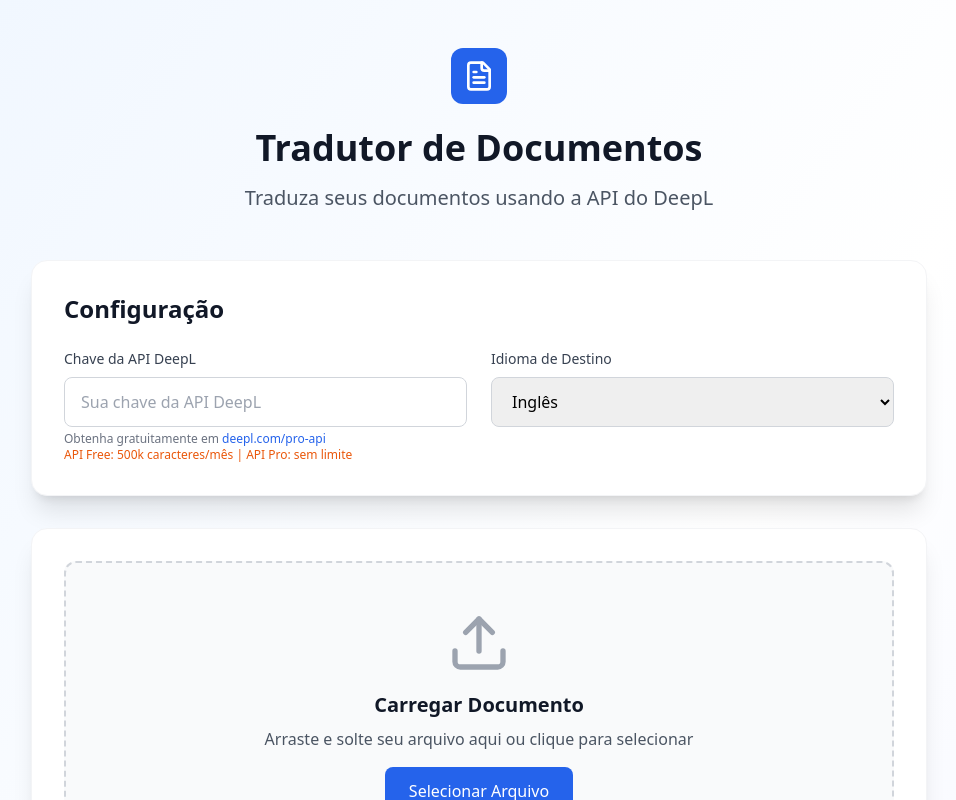
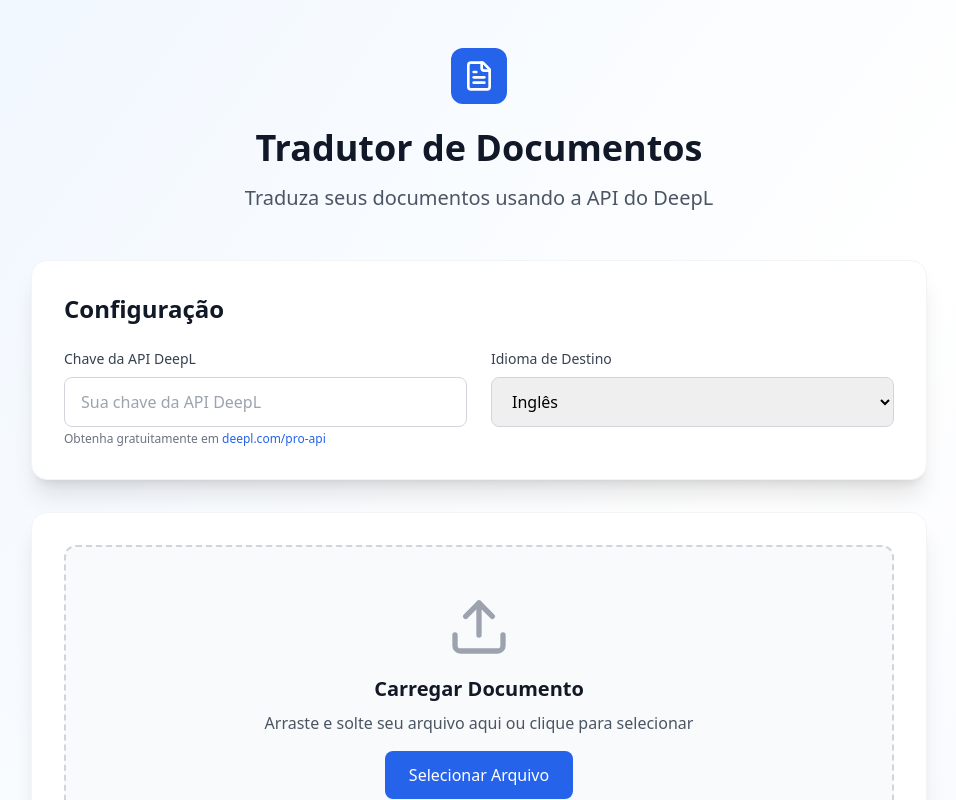
Before and after one commit to davimattos/deepL_document_translation, a React (Vite) app: page / in a window 1280 px wide. Shown: the top 800 px of the page, without its empty margins (161-1117 px from the left). Built offline with nearby package versions, Linux system fonts and the light colour scheme.

Commit message:
Updated App.tsx

```diff
--- a/src/App.tsx
+++ b/src/App.tsx
@@ -313,10 +313,6 @@ function App() {
                     >
                       deepl.com/pro-api
                     </a>
-                    <br />
-                    <span className="text-orange-600 font-medium">
-                      API Free: 500k caracteres/mês | API Pro: sem limite
-                    </span>
                   </p>
                 </div>
 
```
